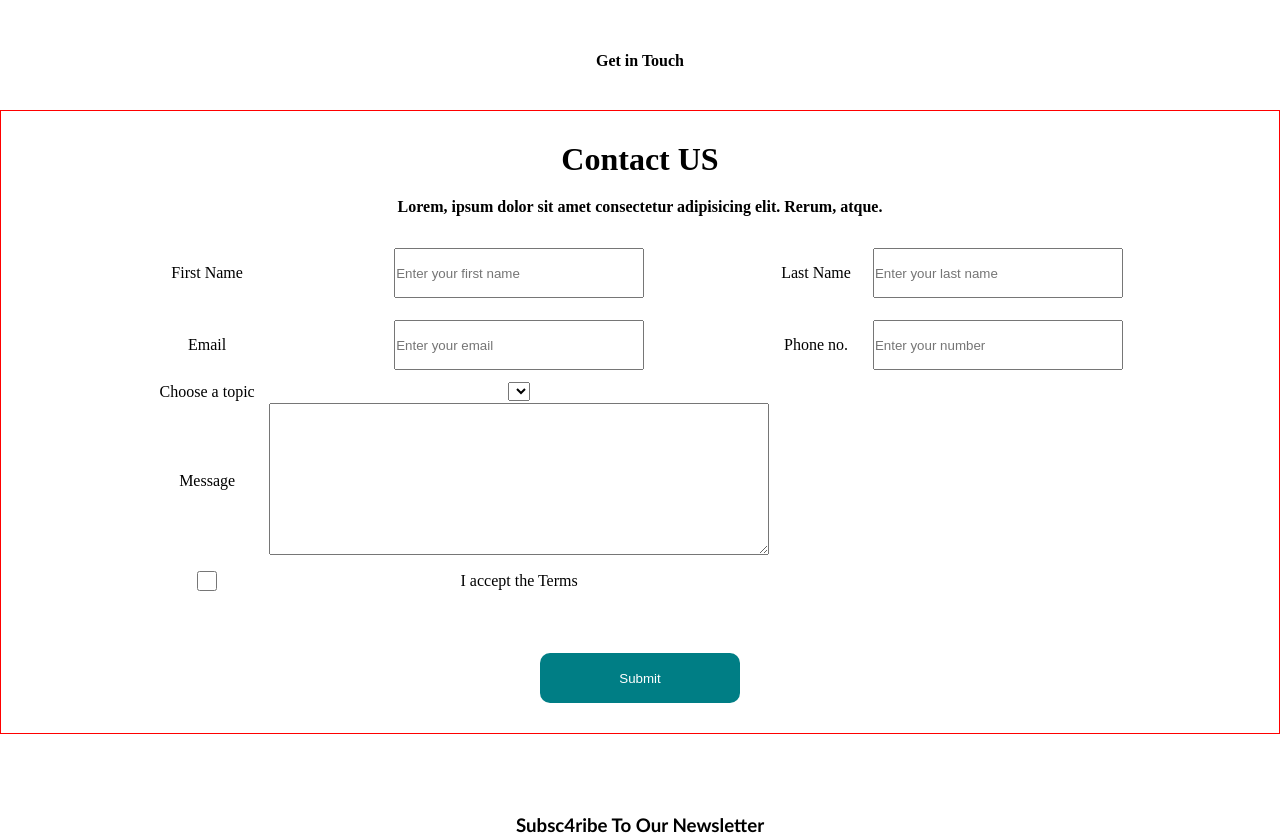
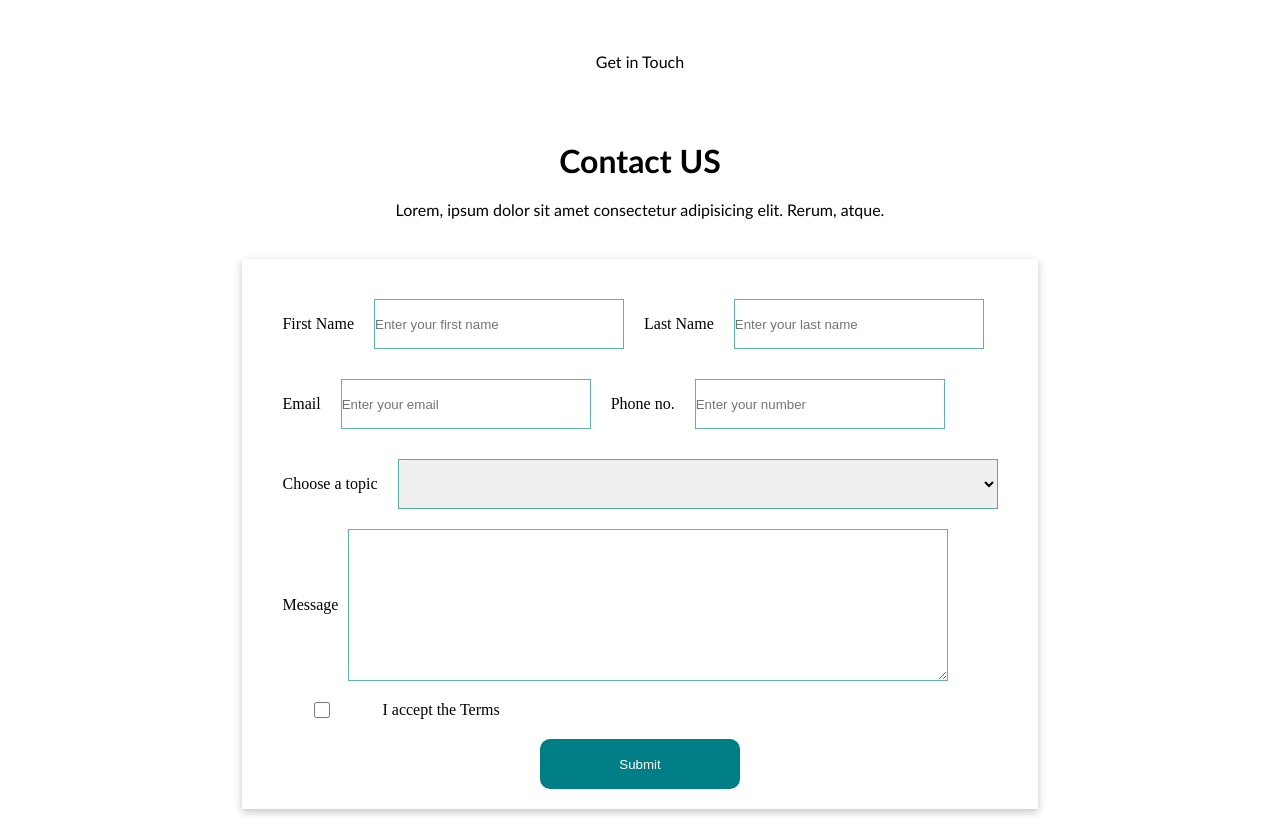
Before and after one commit to Areebey/SMIT-Assignment-Repo, a plain HTML site: page Doctor Appointment App/Contact/index.html in a window 1280 px wide. Shown: the part 757-1596 px from the top of the page. Drawn offline with Linux system fonts and the light colour scheme.

Commit message:
Contact page completed

```diff
--- a/Doctor Appointment App/Contact/index.html
+++ b/Doctor Appointment App/Contact/index.html
@@ -3,7 +3,8 @@
     <head>
         <link rel="stylesheet" href="style-contact.css">
         <link rel="stylesheet" href="/style.css">
-    <link rel="stylesheet" href="https://cdnjs.cloudflare.com/ajax/libs/font-awesome/6.4.2/css/all.min.css">
+        <link rel="stylesheet"
+            href="https://cdnjs.cloudflare.com/ajax/libs/font-awesome/6.4.2/css/all.min.css">
         <meta charset="UTF-8">
         <meta name="viewport" content="width=device-width, initial-scale=1.0">
         <title>Doctor App</title>
@@ -13,17 +14,17 @@
             <!-- Navbar  -->
             <nav class="navbar">
                 <div class="logo">
-                <img src="/images/logo.png" alt="">
+                    <img src="/images/logo.png" alt>
                 </div>
                 <div class="icons">
                     <li><a href="/index.html">Home</a></li>
-                <li><a href="">Service</a></li>
+                    <li><a href>Service</a></li>
                     <li><a class="contact" href="/Contact/index.html">Contact Us</a></li>
-                <li><a href="">Help</a></li>
-                <li><a href="">Blogs</a></li>
+                    <li><a href>Help</a></li>
+                    <li><a href>Blogs</a></li>
                 </div>
                 <div class="btn">
-                <button class="signIn" >Sign In</button>
+                    <button class="signIn">Sign In</button>
                     <button class="signUp">Sign Up</button>
                     <i class="fa-solid fa-bars"></i>
                 </div>
@@ -31,41 +32,46 @@
 
             <!-- Background Image  -->
             <div class="bg">
-            <img src="/images/wall-bg.jpg" alt="">
+                <img src="/images/wall-bg.jpg" alt>
                 <p>Get in Touch</p>
             </div>
 
             <!-- Contact Form -->
-        <form class=".contact-form" action="">
+            <form class=".contact-form" action>
                 <h1>Contact US</h1>
-            <p>Lorem, ipsum dolor sit amet consectetur adipisicing elit. Rerum, atque.</p>
-            <table>
-                <tr>
-                    <td><label for="">First Name</label></td>
-                    <td><input placeholder="Enter your first name" type="text" name="" id=""></td>
-                    <td><label for="">Last Name</label></td>
-                    <td><input placeholder="Enter your last name" type="text" name="" id=""></td>
-                </tr>
-                <tr>
-                    <td><label for="">Email</label></td>
-                    <td><input placeholder="Enter your email" type="email" name="" id=""></td>
-                    <td><label for="">Phone no.</label></td>
-                    <td><input placeholder="Enter your number" type="number" name="" id=""></td>
-                </tr>
-                <tr>
-                    <td><label for="">Choose a topic</label></td>
-                    <td><select name="" id=""></select></td>
-                </tr>
-                <tr>
-                    <td><label for="">Message</label></td>
-                    <td><textarea name="" id="" cols="30" rows="10"></textarea></td>
-                </tr>
-                <tr>
-                    <td><input class="checkbox-icon" type="checkbox" name="" id=""></td>
-                    <td><label for="">I accept the Terms</label></td>
-                </tr>
-            </table>
+                <p>Lorem, ipsum dolor sit amet consectetur adipisicing elit.
+                    Rerum, atque.</p>
+                <div class="contact-us">
+                    <div class="name-field">
+                        <label for>First Name</label>
+                        <input placeholder="Enter your first name" type="text">
+
+                        <label for>Last Name</label>
+                        <input placeholder="Enter your last name" type="text">
+                    </div>
+
+                    <div class="email-number-field">
+                        <label for>Email</label>
+                        <input placeholder="Enter your email" type="email" >
+
+                        <label for>Phone no.</label>
+                        <input placeholder="Enter your number" type="number">
+                    </div>
+                    <div class="selection-field">
+                    <label for>Choose a topic</label>
+                    <select class="select"></select>
+                </div>
+                <div class="message-field">
+                    <label for>Message</label>
+                    <textarea cols="30" rows="10"></textarea>
+                </div>
+                <div class="checkbox-field">
+                    <input class="checkbox-icon" type="checkbox">
+                    <label for>I accept the Terms</label>
+                </div>
+
                 <button class="submit-btn" type="submit">Submit</button>
+            </div>
             </form>
 
             <!-- Newsletter -->
@@ -73,7 +79,7 @@
             <div class="news-letter">
                 <h3>Subsc4ribe To Our Newsletter</h3>
                 <div class="letter-email">
-        <input placeholder="Enter your Email" type="text" id="">
+                    <input placeholder="Enter your Email" type="text" id>
                     <button>Subscribe</button>
                 </div>
             </div>
@@ -82,8 +88,9 @@
             <footer>
                 <div class="footer-main">
                     <div class="col footer-logo">
-                <img src="/images/footer-logo.png" alt="">
-                <p>Copyright © 2022 BRIX Templates <br> | All Rights Reserved </p>
+                        <img src="/images/footer-logo.png" alt>
+                        <p>Copyright © 2022 BRIX Templates <br> | All Rights
+                            Reserved </p>
                     </div>
                     <div class="col">
                         <h4>Product</h4>
@@ -111,10 +118,10 @@
                     </div>
                     <div class="col socials-img">
                         <h4>Follow Us</h4>
-                <li><img src="/images/Facebook.png" alt="">Facebook</li>
-                <li><img src="/images/Instagram.png" alt="">Instagram</li>
-                <li><img src="/images/linkdin.png" alt="">Linkdin</li>
-                <li><img src="/images/YouTube.png" alt="">Youtube</li>
+                        <li><img src="/images/Facebook.png" alt>Facebook</li>
+                        <li><img src="/images/Instagram.png" alt>Instagram</li>
+                        <li><img src="/images/linkdin.png" alt>Linkdin</li>
+                        <li><img src="/images/YouTube.png" alt>Youtube</li>
                     </div>
                 </div>
             </footer>
--- a/Doctor Appointment App/Contact/style-contact.css
+++ b/Doctor Appointment App/Contact/style-contact.css
@@ -120,42 +120,63 @@ form{
     width: 100%;
     padding: 30px;
     margin: 20px;
-    border: 1px solid red ;
-    text-align: center;
-}
-table{
     display: flex;
+    flex-direction: column;
     align-items: center;
     justify-content: center;
     margin-bottom: 50px;
+    /* border: 1px solid red ; */
 }
-/* .contact-form{
-    width: 100%;
-    padding: 30px;
+
+.contact-us{
+    /* width: 100%; */
+    padding: 20px;
     margin: 20px;
-    border: 1px solid red ;
-} */
+    text-align: center;
+    /* border: 1px solid black ; */
+    box-shadow: rgba(0, 0, 0, 0.24) 0px 3px 8px;
+}
 form>h1,p{
     text-align: center;
     margin-bottom: 20px;
+    font-weight: 300;
+    font-family: 'Gill Sans', 'Gill Sans MT', Calibri, 'Trebuchet MS', sans-serif;
+}
+form>h1{
     font-weight: 700;
-    /* font-size: 20px; */
 }
+
+.name-field,.email-number-field,.selection-field,.message-field,.checkbox-field{
+    display: flex;
+    flex-direction: row;
+    align-items: center;
+    margin: 10px;
+}
+
 label{
     margin: 10px;
-    /* text-align: center; */
 }
 input{
     width: 250px;
     height: 50px;
     margin: 10px;
+    border: 1px solid #007e859d;
+}
+
+.select{
+    width: 600px;
+    height: 50px;
+    margin: 10px;
+    border: 1px solid #007e859d;
 }
 .checkbox-icon{
-    width: 100px;
-    height: 20px;
+    width: 80px;
+    height: 16px;
 }
 textarea{
-    width: 500px;
+    width: 600px;
+    border: 1px solid #007e859d;
+
 }
 
 .submit-btn{
--- a/Doctor Appointment App/style.css
+++ b/Doctor Appointment App/style.css
@@ -46,15 +46,19 @@
     gap: 30px;
     padding: 10px;
 }
-.icons>li{
+.icons>li>a{
     cursor: pointer;
+    text-decoration: none;
+    color: black;
 }
-.icons>li:hover{
+.icons>li>a:hover{
     /* background-color: #9af7fc98; */
     color: #007E85;
     border-bottom: 2px solid rgb(96, 156, 5);
 }
-
+.icons>li>.home{
+    color: #007E85;
+}
 .btn{
     width: 28%;
     /* border: 1px solid rgb(23, 182, 245); */
```
Also changed, not shown: Doctor Appointment App/index.html (+5 -5 lines). Lines whose indentation alone changed are shown as unchanged.
